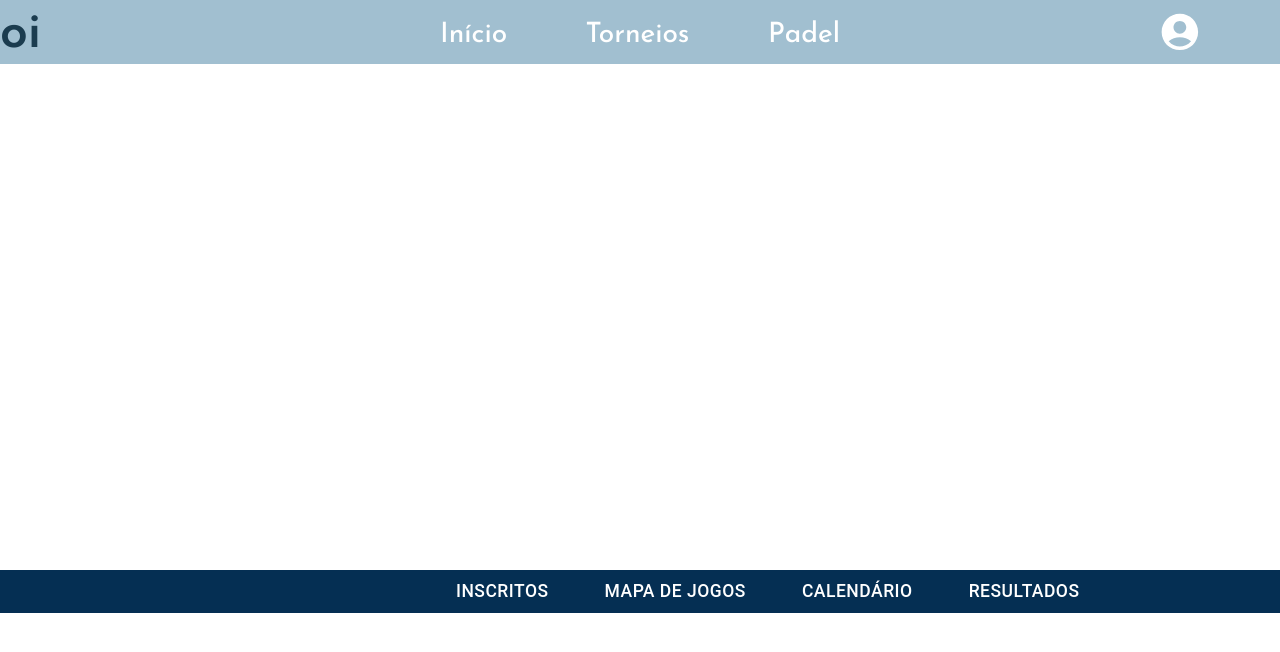
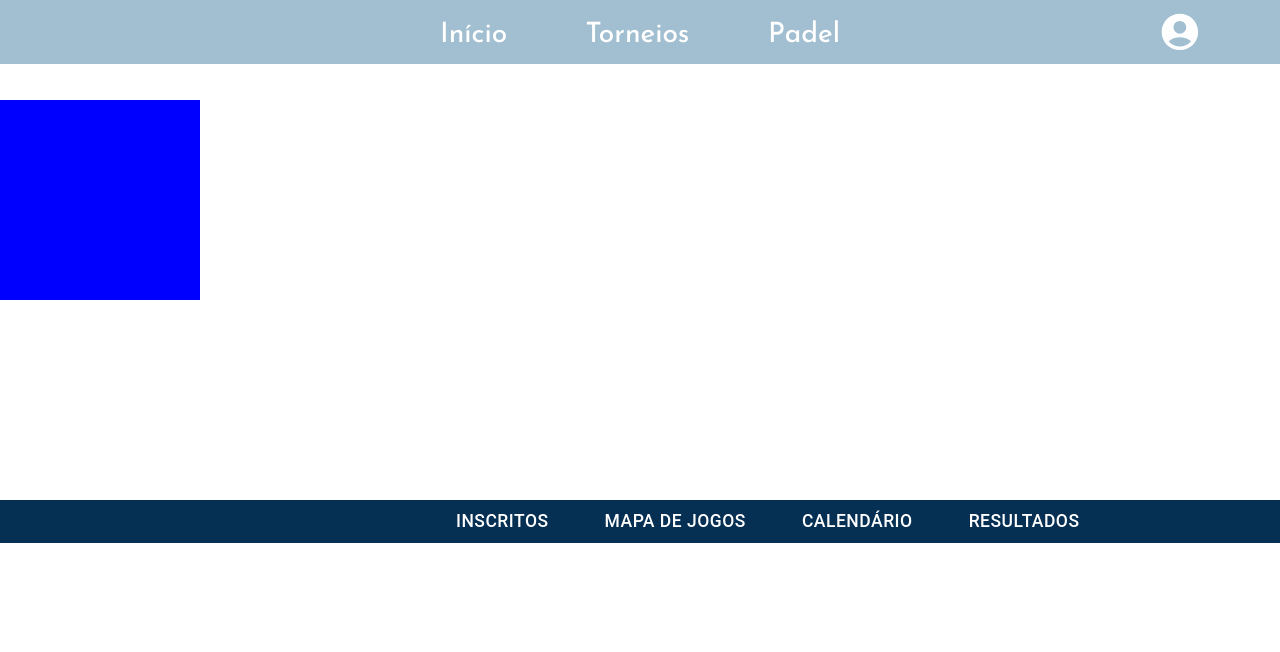
Before and after one commit to PMS-Padel/frontend, a React (Create React App) app: page /torneio-page in a window 1280 px wide. Shown: the top 652 px of the page. Built offline with nearby package versions, Linux system fonts and the light colour scheme; the HTML template or start-up script is replaced by a standard one.

Commit message:
por acabar

```diff
--- a/src/pages/pageTourney.js
+++ b/src/pages/pageTourney.js
@@ -9,6 +9,7 @@ import {Navigate} from "react-router-dom";
 import TourneyRow from "../components/tourney/TourneyRow";
 import NavBarAdmin from "../components/general/NavBarAdmin";
 import {Button, Grid, InputAdornment} from "@mui/material";
+import { padding } from '@mui/system';
 
 export default class TourneyPage extends Component {
 
@@ -64,12 +65,20 @@ export default class TourneyPage extends Component {
                     <NavBarAdmin logoutAccount={this.props.logoutAccount} goToAdminMenu={this.setTrueGoToAdminMenu}/> :
                     <NavBar storedAuth={this.props.storedAuth} logoutAccount={this.props.logoutAccount} isAdmin={(this.state.user.role === 'admin')} goToAdminMenu={this.setTrueGoToAdminMenu}/>}
 
-            <h1>oi</h1>
+            <div style={{backgroundColor:'green',}}>
+                <div style={{backgroundColor:'red', position:'absolute', top:'5rem', height:'10rem', width:'10rem', }}>
+
+                </div>
+                <div style={{backgroundColor:'blue', position:'absolute', top:'5rem', height:'10rem', width:'10rem'}}>
+
+                </div>
+            </div>
+
             <div style={{backgroundColor:'#052F53', position:'relative', top:'25rem', }}>
-            <Button style={{ color:'white', position:'relative', marginLeft:'35%'}}>Inscritos</Button>
-            <Button style={{ color:'white', position:'relative', marginLeft:'2rem'}}>Mapa de jogos</Button>
-            <Button style={{ color:'white', position:'relative', marginLeft:'2rem'}}>Calendário</Button>
-            <Button style={{ color:'white', position:'relative', marginLeft:'2rem'}}>Resultados</Button>
+            <Button onClick={undefined} style={{ color:'white', position:'relative', marginLeft:'35%'}}>Inscritos</Button>
+            <Button onClick={undefined} style={{ color:'white', position:'relative', marginLeft:'2rem'}}>Mapa de jogos</Button>
+            <Button onClick={undefined} style={{ color:'white', position:'relative', marginLeft:'2rem'}}>Calendário</Button>
+            <Button onClick={undefined} style={{ color:'white', position:'relative', marginLeft:'2rem'}}>Resultados</Button>
             </div>
             </>
         )
```
